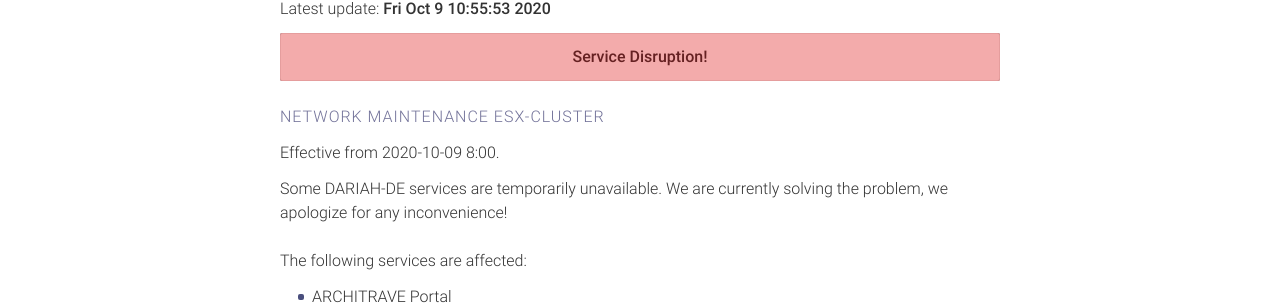
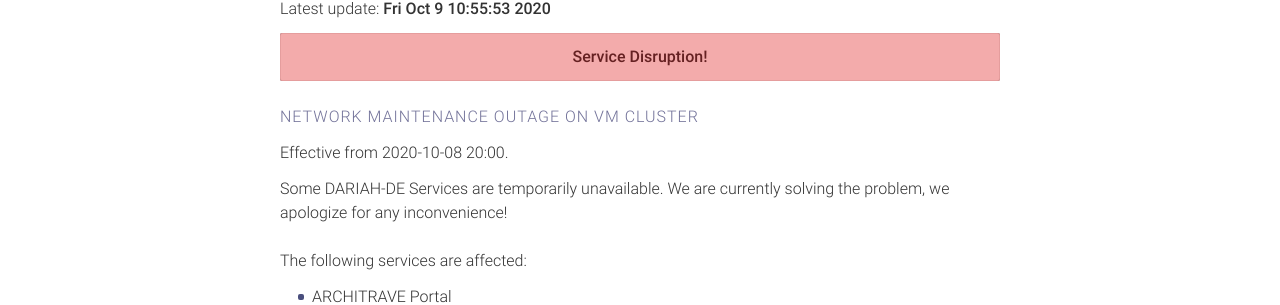
Before and after one commit to DARIAH-DE/status, a Jekyll site: the page built from index.md, in a window 1280 px wide. Shown: the part 208-513 px from the top of the page. Built offline with Jekyll 4.4.1, drawn with Linux system fonts in a browser that asks for light colours; comment, search, counter and statistics services are not loaded.

Commit message:
Update outages.yaml

```diff
--- a/_data/outages.yaml
+++ b/_data/outages.yaml
@@ -1,10 +1,11 @@
 ---
-- title: 'Network Maintenance ESX-Cluster'
-  date_start: '2020-10-09 8:00'
+- title: 'Network Maintenance Outage on VM Cluster'
+  date_start: '2020-10-08 20:00'
   hide: false
-  description: 'Some DARIAH-DE services are temporarily unavailable. We are currently solving the problem, we apologize for any inconvenience!'
+  description: 'Some DARIAH-DE Services are temporarily unavailable. We are currently solving the problem, we apologize for any inconvenience!'
   affected:
     - '/infrastructure/gwdg-esx'
+    - '/servers/auth'
 - title: 'Authorization Service of the DARIAH AAI temporarily unavailable'
   date_start: '2020-09-28 11:40'
   date_end:: '2020-10-01 15:43'
```
